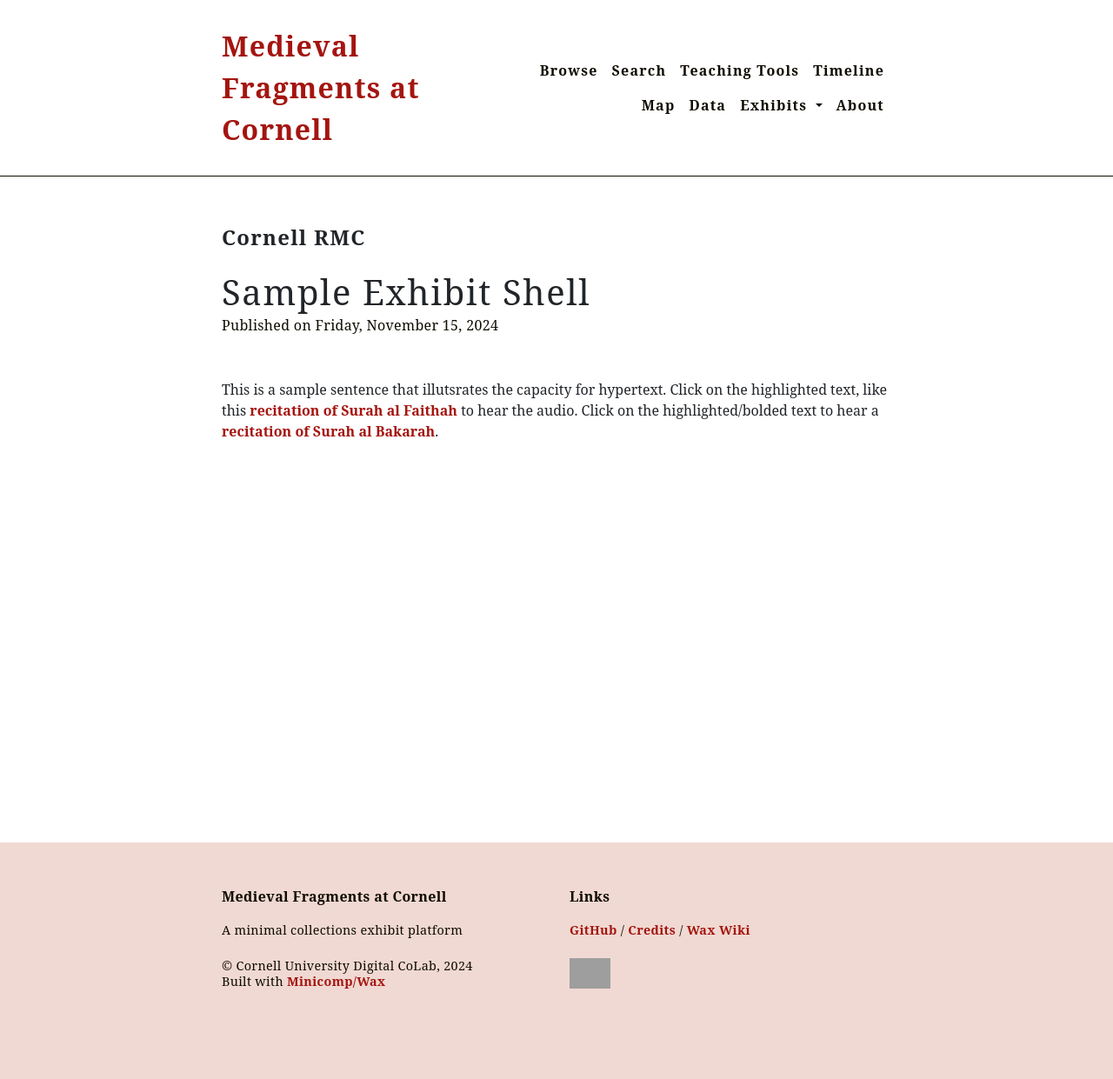
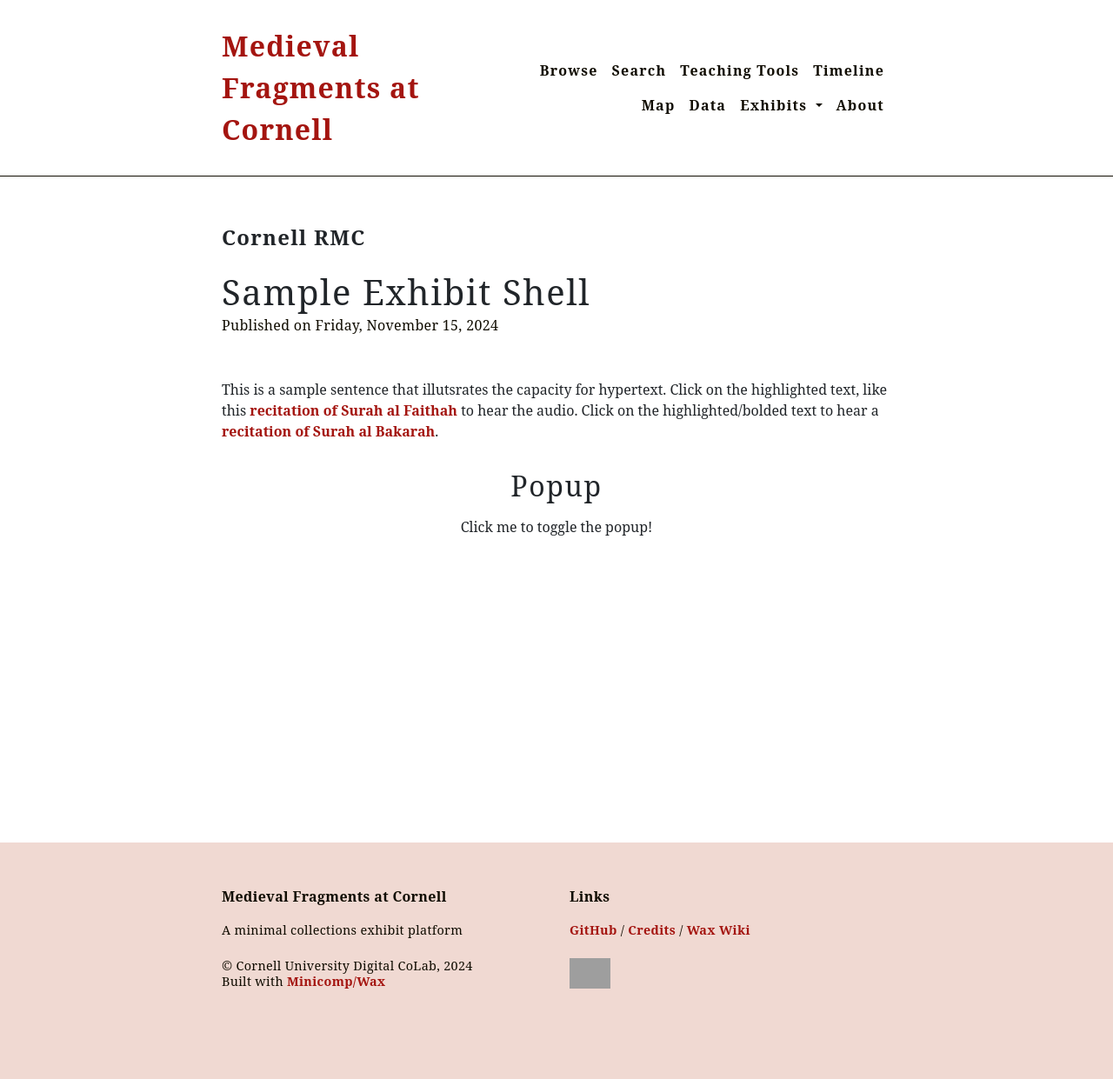
Before and after one commit to kam535/medieval-fragments, a Jekyll site: the page built from _exhibits/c.md, in a window 1280 px wide. Shown: the whole page at 87% size. Built offline with Jekyll 4.4.1, drawn with Linux system fonts in a browser that asks for light colours; some web fonts are replaced; some of the changed lines change nothing that is shown.

Commit message:
Update c.md

```diff
--- a/_exhibits/c.md
+++ b/_exhibits/c.md
@@ -9,6 +9,64 @@
   <head>
     <meta charset="UTF-8" />
     <script src="https://gustavgenberg.github.io/handy-front-end/SoundPlayer.js"></script>
+    <style>
+/* Popup container - can be anything you want */
+.popup {
+  position: relative;
+  display: inline-block;
+  cursor: pointer;
+  -webkit-user-select: none;
+  -moz-user-select: none;
+  -ms-user-select: none;
+  user-select: none;
+}
+
+/* The actual popup */
+.popup .popuptext {
+  visibility: hidden;
+  width: 160px;
+  background-color: #555;
+  color: #fff;
+  text-align: center;
+  border-radius: 6px;
+  padding: 8px 0;
+  position: absolute;
+  z-index: 1;
+  bottom: 125%;
+  left: 50%;
+  margin-left: -80px;
+}
+
+/* Popup arrow */
+.popup .popuptext::after {
+  content: "";
+  position: absolute;
+  top: 100%;
+  left: 50%;
+  margin-left: -5px;
+  border-width: 5px;
+  border-style: solid;
+  border-color: #555 transparent transparent transparent;
+}
+
+/* Toggle this class - hide and show the popup */
+.popup .show {
+  visibility: visible;
+  -webkit-animation: fadeIn 1s;
+  animation: fadeIn 1s;
+}
+
+/* Add animation (fade in the popup) */
+@-webkit-keyframes fadeIn {
+  from {opacity: 0;}
+  to {opacity: 1;}
+}
+
+@keyframes fadeIn {
+  from {opacity: 0;}
+  to {opacity:1 ;}
+}
+</style>
   </head>
   <body>
 
@@ -22,9 +80,32 @@
       const audioSrc = element.getAttribute('data-audio-src');
       player.load(audioSrc);
       element.onclick = function () {
-      player.get(audioSrc).play();
+        if (player.paused) {
+          player.get(audioSrc).play();
       }
+        else {
+          player.pause();
     }
+  }
   </script>
-  </body>
+
+<div style="text-align:center">
+
+<h2>Popup</h2>
+
+<div class="popup" onclick="myFunction()">Click me to toggle the popup!
+  <span class="popuptext" id="myPopup">
+  A Simple Popup!
+  <img src="https://www.gravatar.com/avatar/995b3dfe123b57347bd3d6e29b986dea?s=64&d=identicon&r=PG&f=y&so-version=2">
+  </span>
+</div>
+<script>
+// When the user clicks on div, open the popup
+function myFunction() {
+  var popup = document.getElementById("myPopup");
+  popup.classList.toggle("show");
+}
+</script>
+</div>
+</body>
 </html>
```
